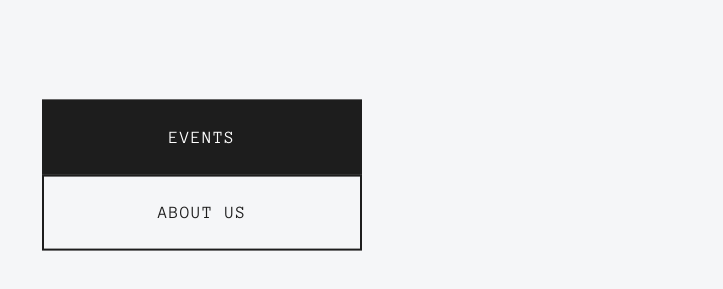
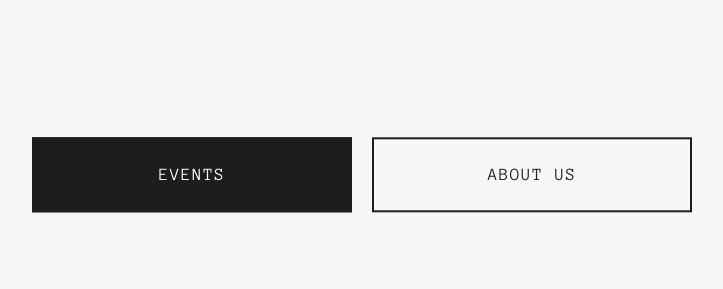
Before and after one commit to buddykma/homepage, a plain HTML site: page index.html in a window 1280 px wide. Shown: the part 385-674 px from the top of the page, without its empty margins (278-1001 px from the left). Drawn offline with nearby package versions, Linux system fonts and the light colour scheme.

Commit message:
cross-platform verskta added

```diff
--- a/index.html
+++ b/index.html
@@ -18,7 +18,6 @@
 <body>
 
 <p class="line-1 anim-typewriter">> BUDDIES.</p>
-<script src='http://cdnjs.cloudflare.com/ajax/libs/jquery/2.1.3/jquery.min.js'></script>
 <div class="center">
     <button class="btn btn-reverse btn-arrow">
         <span>Events<svg version="1.1" id="Layer_1" xmlns="http://www.w3.org/2000/svg" xmlns:xlink="http://www.w3.org/1999/xlink" x="0px" y="0px" viewBox="0 0 36.1 25.8" enable-background="new 0 0 36.1 25.8" xml:space="preserve"><g><line fill="none" stroke="#FFFFFF" stroke-width="3" stroke-miterlimit="10" x1="0" y1="12.9" x2="34" y2="12.9"></line><polyline fill="none" stroke="#FFFFFF" stroke-width="3" stroke-miterlimit="10" points="22.2,1.1 34,12.9 22.2,24.7   "></polyline></g></svg></span>
@@ -30,6 +29,7 @@
     </button>
 </div>
 
+<script src='http://cdnjs.cloudflare.com/ajax/libs/jquery/2.1.3/jquery.min.js'></script>
 
 </body>
 
--- a/src/css/style.css
+++ b/src/css/style.css
@@ -60,9 +60,12 @@ body{
     left: 50%;
     -webkit-transform: translate(-50%, -50%);
     transform: translate(-50%, -50%);
+    display: flex;
+    justify-content: center;
 }
 .btn,
 button {
+    margin: 10px;
     background: #1d1d1d;
     border: none;
     font-size: 10px;
@@ -86,7 +89,7 @@ button {
     position: relative;
     overflow: hidden;
 }
-@media (min-width: 400px) {
+@media (min-width: 600px) {
     .btn,
     button {
         width: auto;
```
